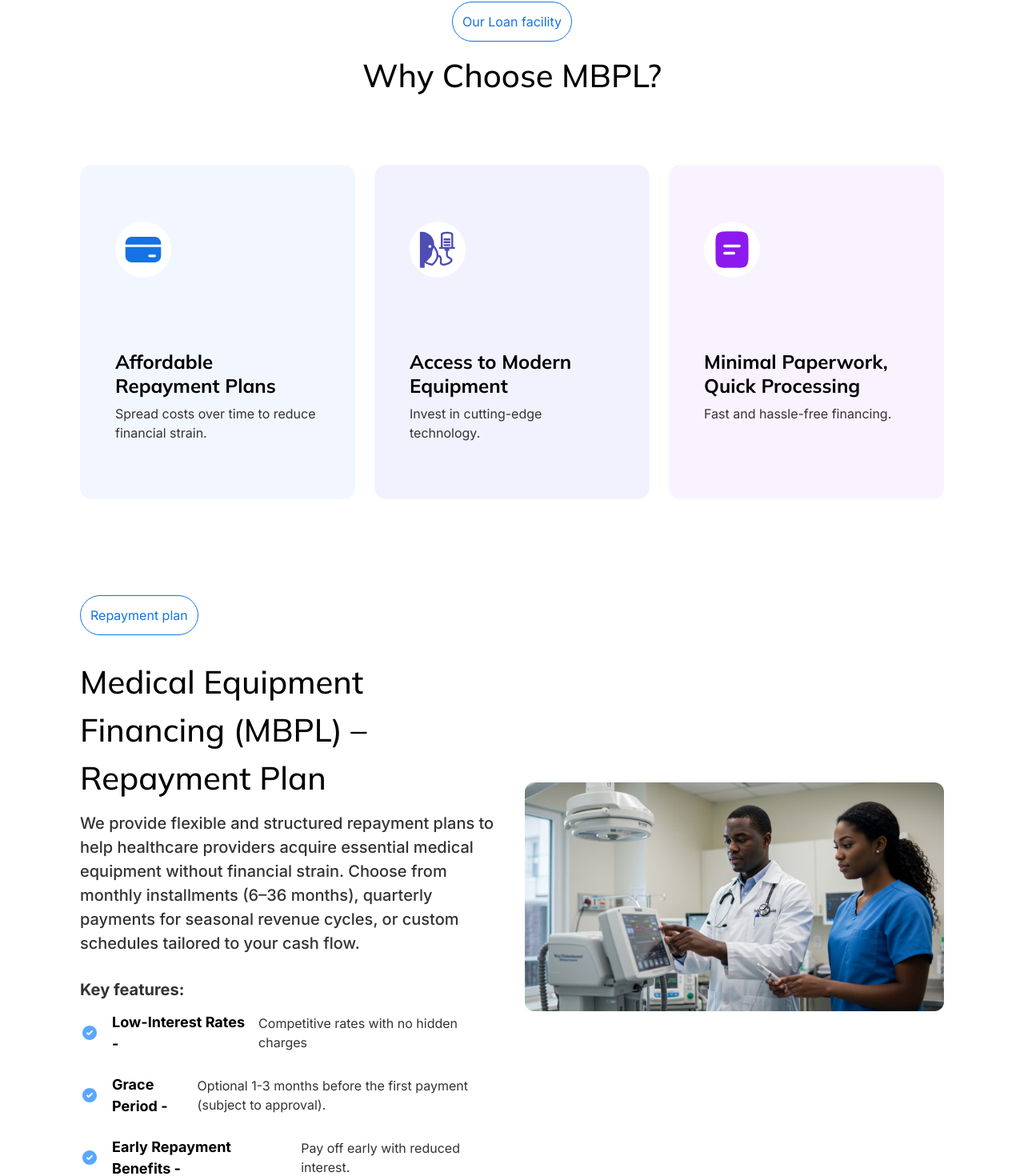
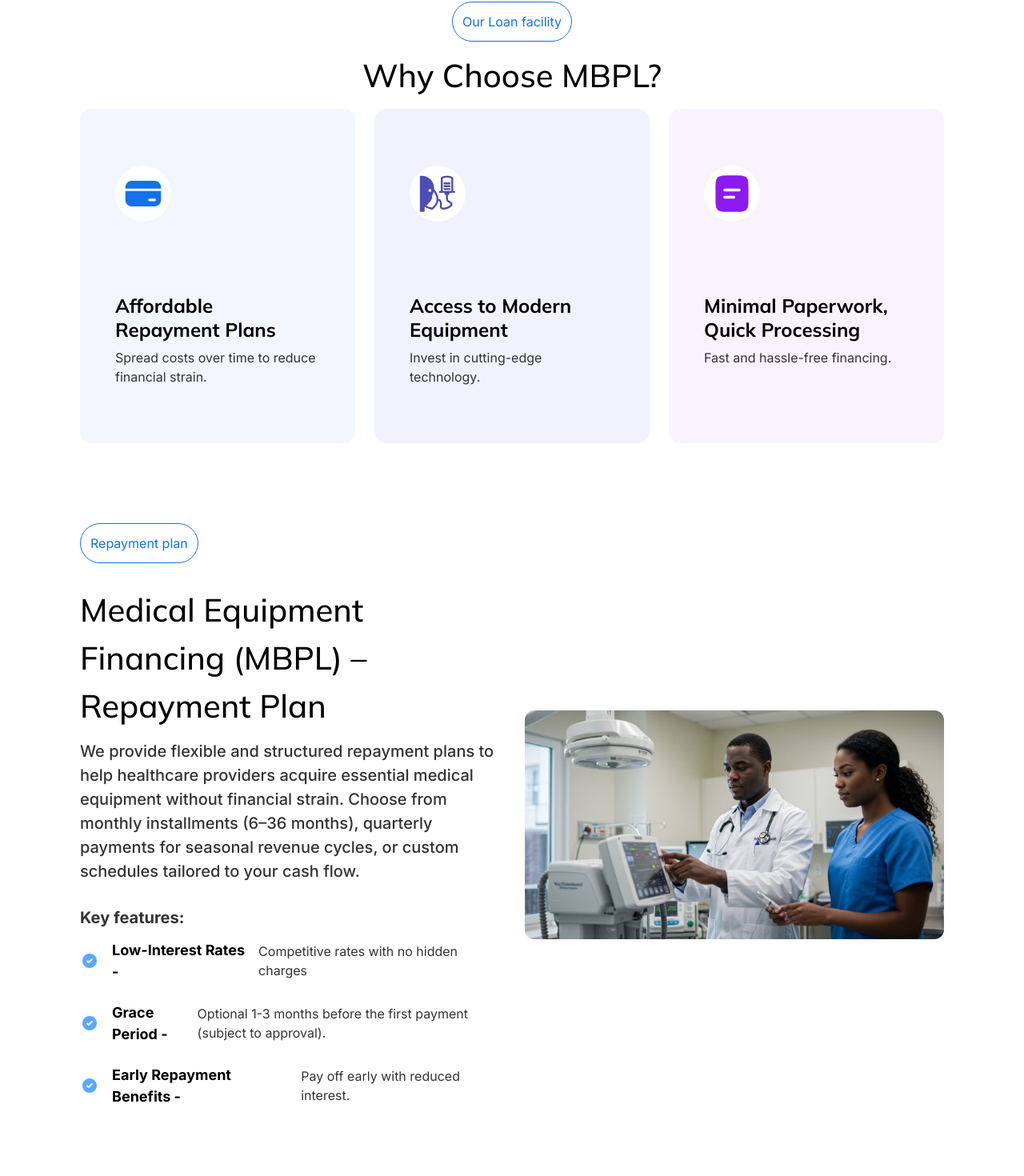
Before and after one commit to PiusLucky/lms-landing-page, a Next.js app: page /landing-page/medical-equipment in a window 1280 px wide. Shown: the part 1014-2484 px from the top of the page at 80% size. Built offline with nearby package versions, Linux system fonts and the light colour scheme.

Commit message:
chore: resolve issues with logo + mobile view

```diff
--- a/src/app/landing-page/loan-facility/page.tsx
+++ b/src/app/landing-page/loan-facility/page.tsx
@@ -8,7 +8,7 @@
     <LandingPageLayout>
       <div className="">
         <LoanFacilityHeroSection />
-        <div className="px-4 md:px-[100px] py-[50px] md:py-[100px]">
+        <div className="px-4 md:px-[100px] py-[50px] md:py-[100px] flex flex-col gap-[100px]">
           <OurLoanFacilitySection />
           <HowItWorksSection />
         </div>
--- a/src/app/landing-page/loan-management-software/page.tsx
+++ b/src/app/landing-page/loan-management-software/page.tsx
@@ -21,7 +21,7 @@
     <LandingPageLayout>
       <div className="">
         <LMSHeroSection />
-        <div className="px-4 md:px-[100px] py-[50px] md:py-[100px] flex flex-col gap-[100px]">
+        <div className="px-4 md:px-[100px] py-[50px] md:py-[100px] flex flex-col md:gap-[100px]">
           <motion.div
             initial="hidden"
             whileInView="visible"
--- a/src/app/landing-page/medical-equipment/page.tsx
+++ b/src/app/landing-page/medical-equipment/page.tsx
@@ -9,7 +9,7 @@
     <LandingPageLayout>
       <div className="">
         <MedicalEquipmentHeroSection />
-        <div className="px-4 md:px-[100px] py-[50px] md:py-[100px]">
+        <div className="px-4 md:px-[100px] py-[50px] md:py-[100px] flex flex-col gap-[100px]">
           <MedicalEquipmentLoanFacilitySection />
           <MedicalEquipmentRepaymentPlanSection />
           <MedicalEquipmentHowItWorksSection />
--- a/src/components/common/NavBar.tsx
+++ b/src/components/common/NavBar.tsx
@@ -114,7 +114,7 @@
         <div className="flex justify-between mx-[10px]">
           <Link href="/">
             <div className="flex gap-[50px] text-[16px] items-center select-none">
-              <img src="/images/logo.png" alt="logo" className="w-[7rem]" />
+              <img src="/images/logo.png" alt="logo" className="" />
             </div>
           </Link>
           <div className="flex items-center gap-[40px]">
--- a/src/sections/HowItWorksSection.tsx
+++ b/src/sections/HowItWorksSection.tsx
@@ -56,7 +56,7 @@
 }) => {
   return (
     <div className="flex gap-4">
-      <div className="bg-primary text-white rounded-full w-[50px] h-[50px] flex items-center justify-center">
+      <div className="hidden md:flex bg-primary text-white rounded-full w-[50px] h-[50px]  items-center justify-center">
         {number}
       </div>
       <div>
--- a/src/sections/MedicalEquipmentLoanFacilitySection.tsx
+++ b/src/sections/MedicalEquipmentLoanFacilitySection.tsx
@@ -32,7 +32,7 @@
         <Header title="Our Loan facility" description="Why Choose MBPL?" />
       </div>
 
-      <div className="grid grid-cols-1 md:grid-cols-3 gap-[24px] py-[70px]">
+      <div className="grid grid-cols-1 md:grid-cols-3 gap-[24px]">
         {data.map((item) => (
           <FeatureCard key={item.title} {...item} />
         ))}
--- a/src/sections/MedicalEquipmentRepaymentPlanSection.tsx
+++ b/src/sections/MedicalEquipmentRepaymentPlanSection.tsx
@@ -18,7 +18,7 @@
     },
   ];
   return (
-    <div className="flex flex-col md:flex-row gap-8 justify-center items-center mt-5 md:mt-[50px]">
+    <div className="flex flex-col md:flex-row gap-8 justify-center items-center">
       <div className="text-left md:w-[50%]">
         <div className="border border-primary rounded-[89px] p-[12px] text-primary inline-block">
           Repayment plan
--- a/src/sections/OurLoanFacilitySection.tsx
+++ b/src/sections/OurLoanFacilitySection.tsx
@@ -35,7 +35,7 @@
         />
       </div>
 
-      <div className="grid grid-cols-1 md:grid-cols-3 gap-[24px] py-[70px]">
+      <div className="grid grid-cols-1 md:grid-cols-3 gap-[24px]">
         {data.map((item) => (
           <FeatureCard key={item.title} {...item} />
         ))}
```
